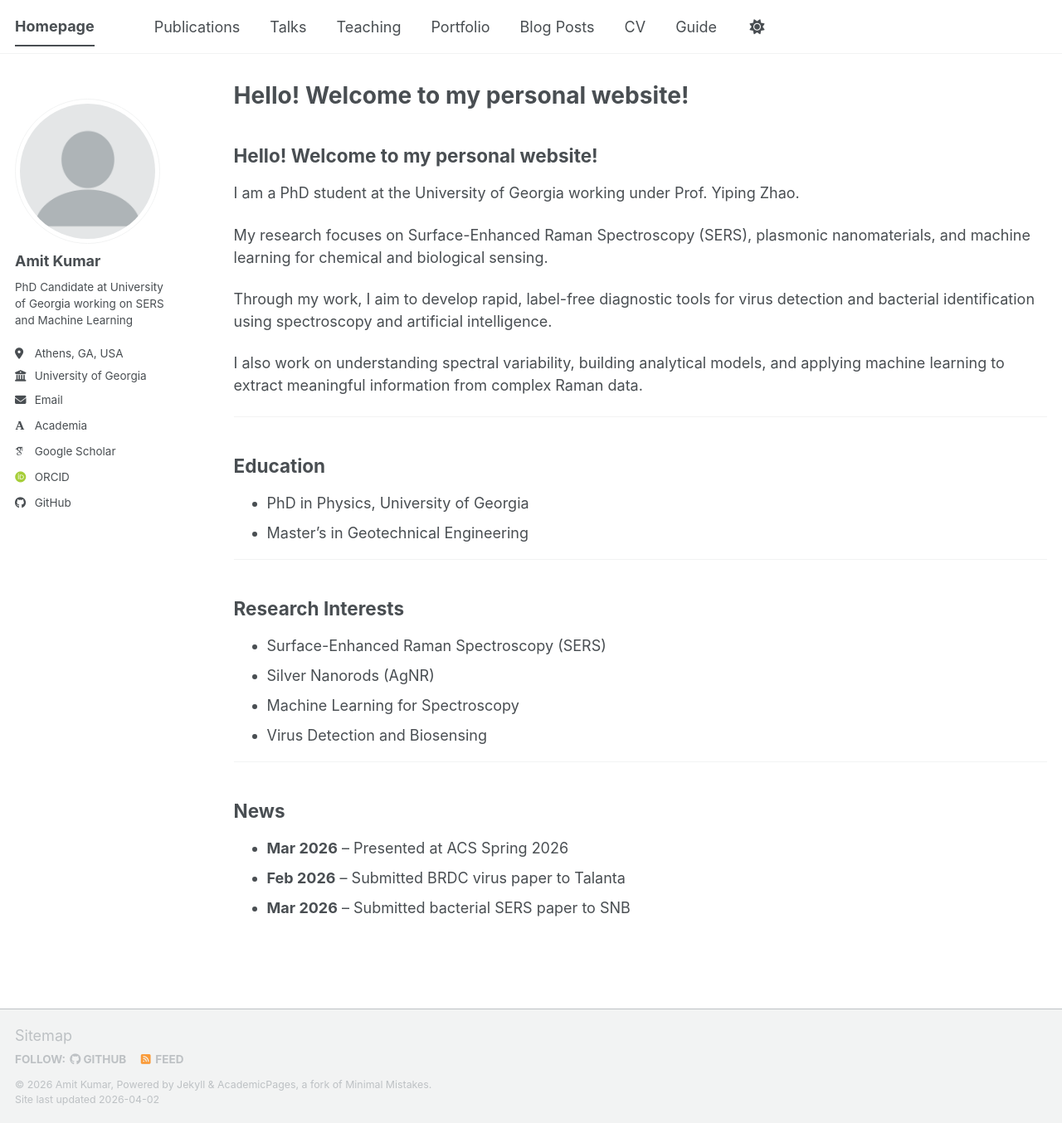
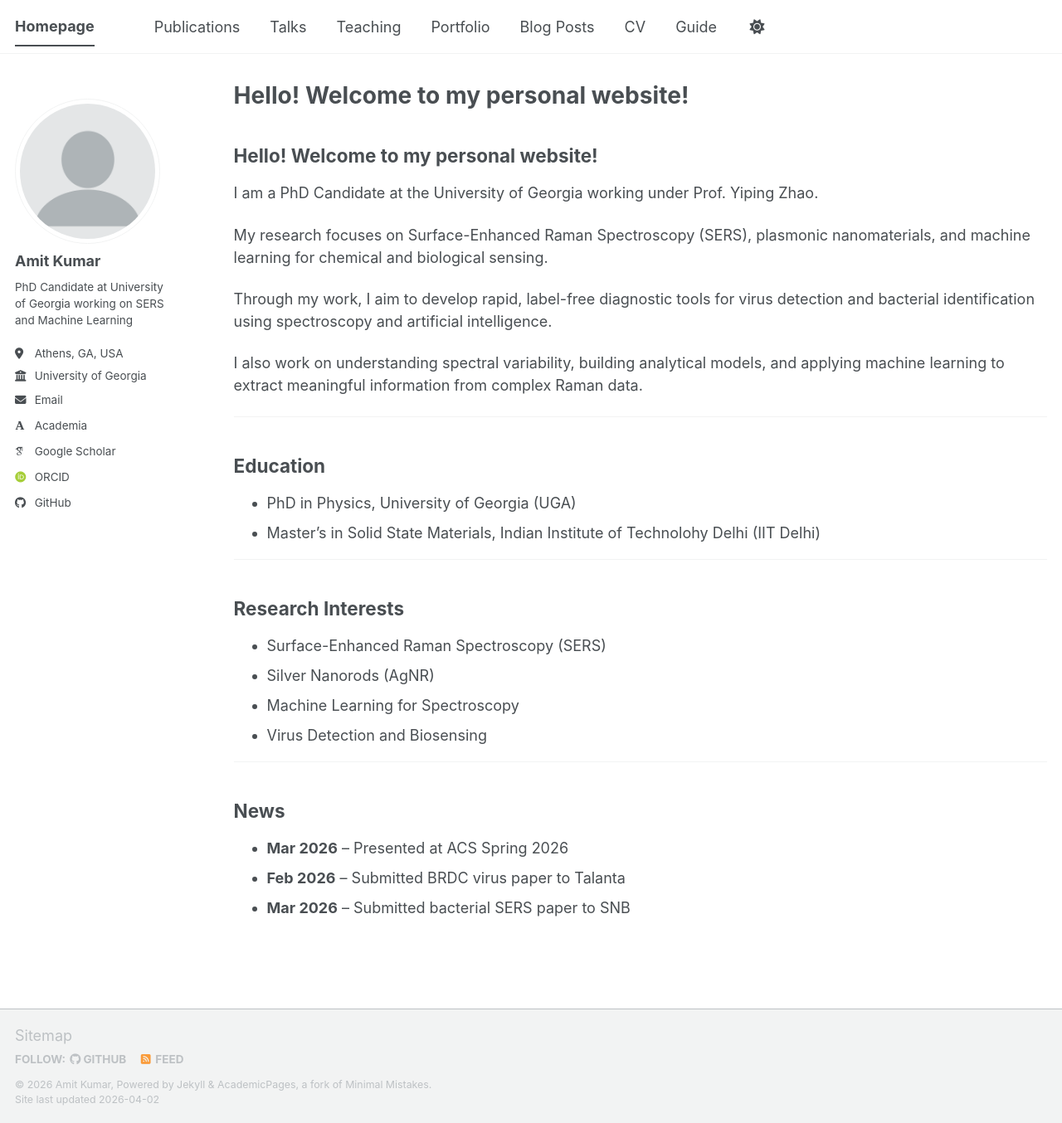
Before and after one commit to AmitKumar-SERS/AmitKumar-SERS.github.io, a Jekyll site: the page built from _pages/about.md, in a window 1280 px wide and 1354 px high. Shown: the whole window at 83% size. Built offline with Jekyll 4.4.1, drawn with Linux system fonts in a browser that asks for light colours; some web fonts are replaced; a script bundle is joined from its source files by our own code; library files that are not in the unit come from our copies; our own code applies the rules of GitHub Pages for plain Markdown files.

Commit message:
Update academic status and education details

```diff
--- a/_pages/about.md
+++ b/_pages/about.md
@@ -6,7 +6,7 @@ author_profile: true
 
 ## Hello! Welcome to my personal website!
 
-I am a PhD student at the University of Georgia working under Prof. Yiping Zhao.
+I am a PhD Candidate at the University of Georgia working under Prof. Yiping Zhao.
 
 My research focuses on Surface-Enhanced Raman Spectroscopy (SERS), plasmonic nanomaterials, and machine learning for chemical and biological sensing.
 
@@ -18,8 +18,8 @@ I also work on understanding spectral variability, building analytical models, a
 
 ## Education
 
-- PhD in Physics, University of Georgia
-- Master’s in Geotechnical Engineering
+- PhD in Physics, University of Georgia (UGA)
+- Master’s in Solid State Materials, Indian Institute of Technolohy Delhi (IIT Delhi)
 
 ---
 
```
